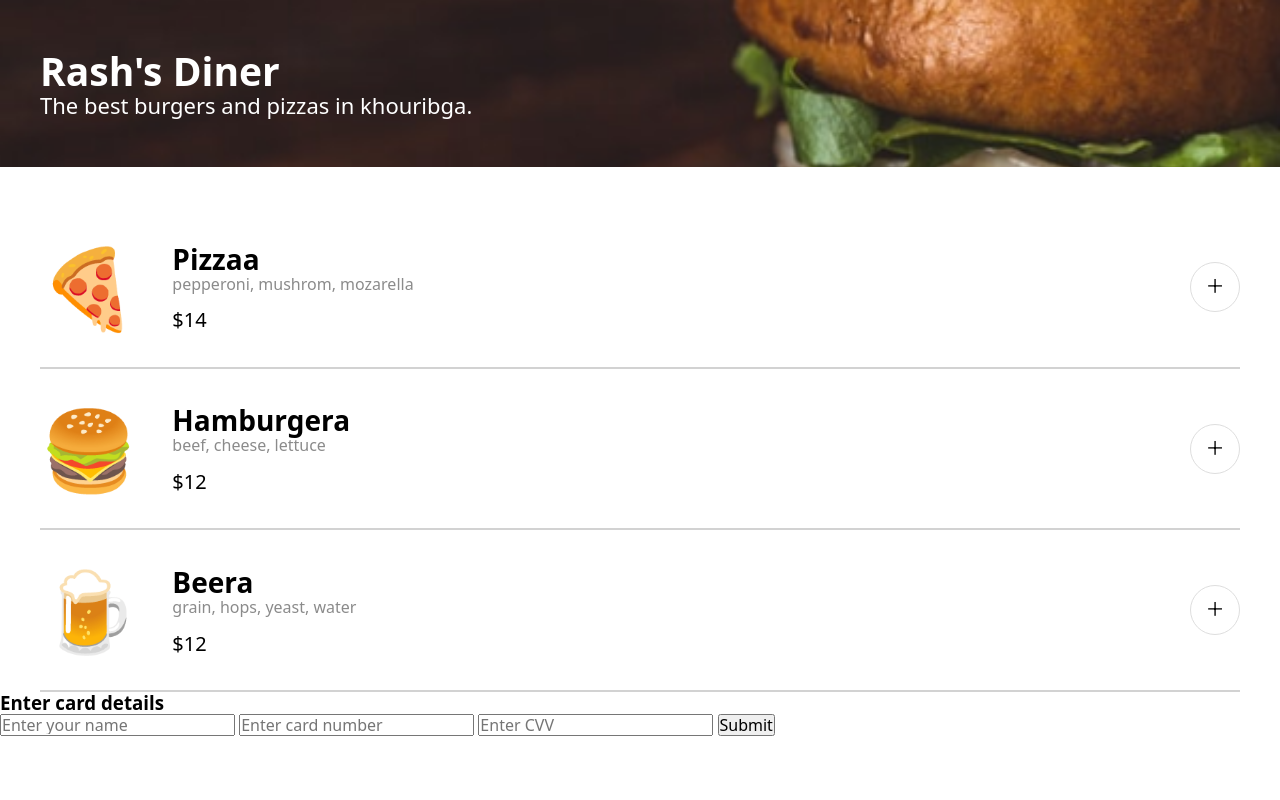
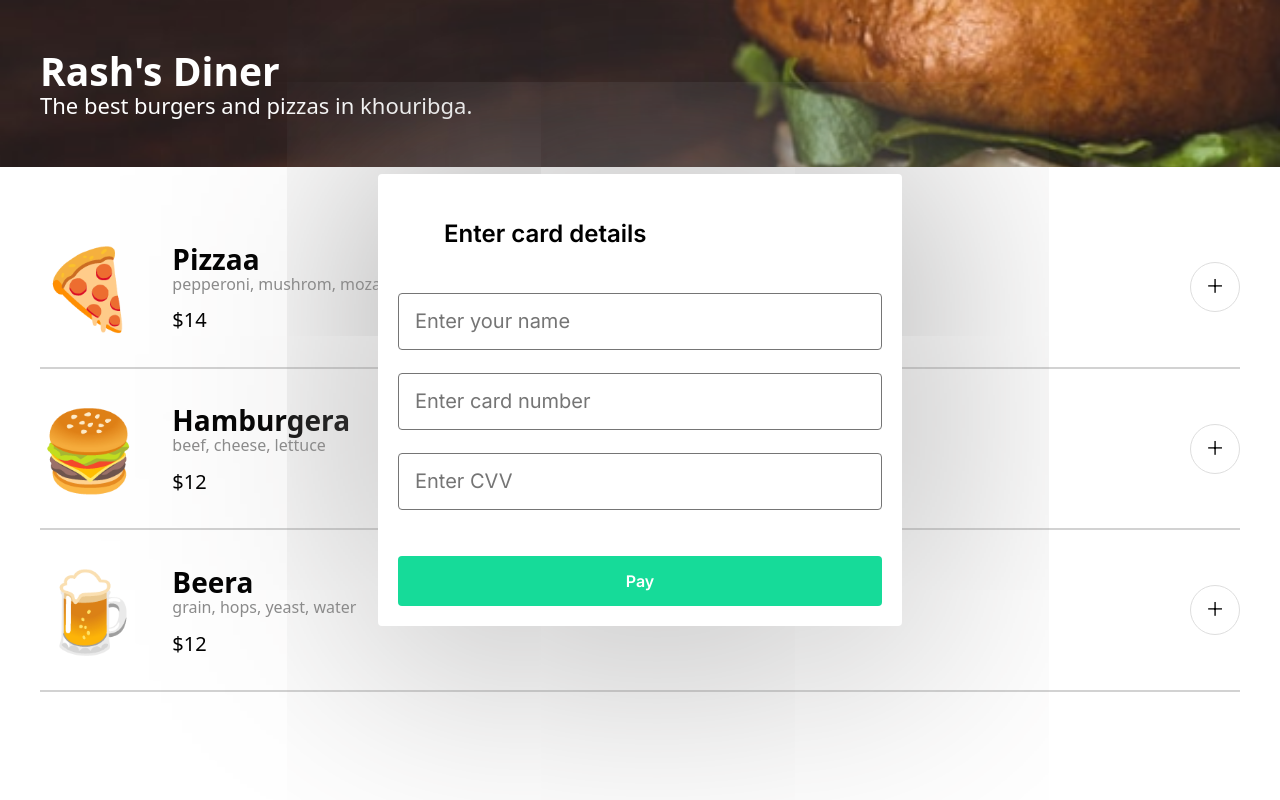
Before and after one commit to rash0x6964/scrimba, a website built with Vite: page restaurant-ordering-app/index.html in a window 1280 px wide. Built offline with nearby package versions, Linux system fonts and the light colour scheme; a web font is replaced by a local one.

Commit message:
style the form

```diff
--- a/restaurant-ordering-app/index.css
+++ b/restaurant-ordering-app/index.css
@@ -131,3 +131,50 @@ header > div > p {
     font-size: 16px;
     font-weight: bold;
 }
+
+/* Form */
+
+form {
+    display: flex;
+    flex-direction: column;
+    max-width: 524px;
+    height: fit-content;
+    background-color: white;
+    padding: 0px 20px 20px 20px;
+    box-shadow: 0px 0px 400px #8f8e8e;
+    position: fixed;
+    right: 40;
+    left: 40;
+    top: 40;
+    bottom: 40;
+    margin: auto;
+    border-radius: 4px;
+}
+
+form > h3 {
+    font-size: 24px;
+    font-family: 'Inter', sans-serif;
+    margin: 46px;
+}
+
+form > input {
+    border-radius: 4px;
+    font-family: 'Inter', sans-serif;
+    font-weight: bold;
+    padding: 16px;
+}
+
+form > input[type = text] {
+    font-size: 20px;
+    font-weight: 400;
+    margin-bottom: 23px;
+    border: solid 1px #757575;
+}
+
+form > input[type = submit] {
+    margin-top: 23px;
+    background-color: #16DB99;
+    border: none;
+    color: white;
+
+}
--- a/restaurant-ordering-app/index.html
+++ b/restaurant-ordering-app/index.html
@@ -30,7 +30,7 @@
             <input type="text" placeholder="Enter your name" required>
             <input type="text" placeholder="Enter card number" required>
             <input type="text" placeholder="Enter CVV" required>
-            <input type="submit" name="Pay">
+            <input type="submit" value="Pay">
         </form>
 
 	<script src="index.js" type="module"></script>
```
